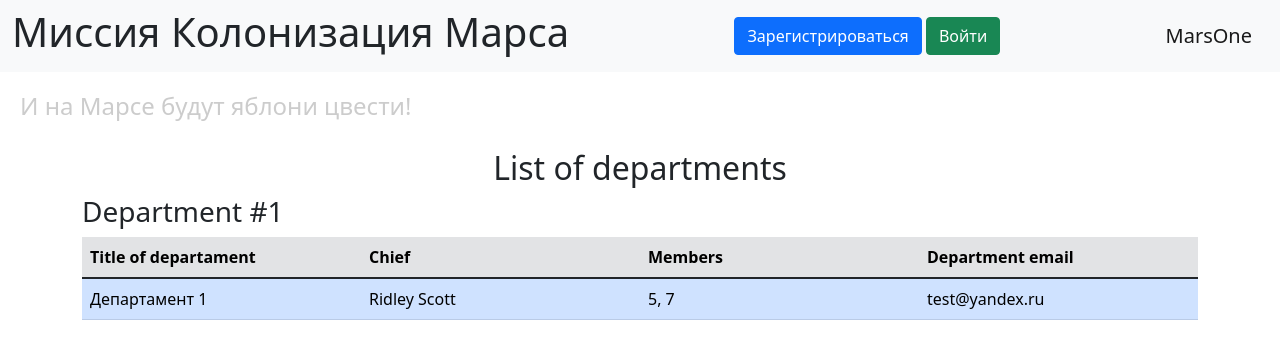
After one commit to KirillCodeCreator/flask-project, a Flask app: page /departments in a window 1280 px wide. The commit adds this page. Shown: the top 359 px of the page. Run offline with Flask 3, Linux system fonts and the light colour scheme; data comes from the database, SQL or seed files in the repository; both versions use the stored data as it was after the commit.

Commit message:
добавлена работа с департаментами (#13)
Co-authored-by: Kirill <okaydiscord@mail.ru>

```diff
--- a/data/departments.py
+++ b/data/departments.py
@@ -11,7 +11,7 @@ class Department(SqlAlchemyBase):  # SqlAlchemyBase Доступно в зада
     chief_id = sa.Column(sa.Integer, sa.ForeignKey('users.id'))
     chief = orm.relationship("User")
     members = sa.Column(sa.String)
-    email = sa.Column(sa.String)
+    email = sa.Column(sa.String, unique=True)
 
     def __repr__(self):
         return f"<Department {self.id} {self.title}>"
--- a/main.py
+++ b/main.py
@@ -2,8 +2,10 @@ from flask import Flask, render_template, redirect, flash, request, abort
 from flask_login import login_user, LoginManager, login_required, current_user
 
 from data import db_session
+from data.departments import Department
 from data.jobs import Jobs
 from data.users import User
+from forms.departments import AddDepartmentForm
 from forms.jobs import AddJobForm
 from forms.users import RegisterForm, LoginForm
 
@@ -119,6 +121,79 @@ def login():
     return render_template("login.html", title="Авторизация", form=form)
 
 
+@app.route("/add-department", methods=["GET", "POST"])
+@login_required
+def add_department():
+    form = AddDepartmentForm()
+    if form.validate_on_submit():
+        db_sess = db_session.create_session()
+        if db_sess.query(Department).filter(Department.email == form.email.data).first():
+            flash("Такой департамент уже существует", "danger")
+            return redirect("/add-department")
+        department = Department(
+            title=form.title.data,
+            chief_id=form.chief_id.data,
+            members=form.members.data,
+            email=form.email.data,
+        )
+        db_sess.add(department)
+        db_sess.commit()
+        return redirect("/departments")
+    return render_template("add_department.html", title="Добавить работу", form=form)
+
+
+@app.route("/edit-department/<int:department_id>", methods=["GET", "POST"])
+@login_required
+def edit_department(department_id):
+    form = AddDepartmentForm()
+    if request.method == "GET":
+        db_sess = db_session.create_session()
+        department = db_sess.query(Department).filter(Department.id == department_id) \
+            .filter((Department.chief == current_user) | (current_user.id == 1)).first()
+        if department:
+            form.title.data = department.title
+            form.chief_id.data = department.chief_id
+            form.members.data = department.members
+            form.email.data = department.email
+        else:
+            abort(404)
+    if form.validate_on_submit():
+        db_sess = db_session.create_session()
+        department = db_sess.query(Department).filter(Department.id == department_id) \
+            .filter((Department.chief == current_user) | (current_user.id == 1)).first()
+        if department:
+            department.title = form.title.data
+            department.chief_id = form.chief_id.data
+            department.members = form.members.data
+            department.email = form.email.data
+            db_sess.commit()
+            return redirect("/departments")
+        else:
+            abort(404)
+    return render_template("add_department.html", title="Изменить работу", form=form)
+
+
+@app.route("/delete-department/<int:department_id>")
+@login_required
+def delete_department(department_id):
+    db_sess = db_session.create_session()
+    department = db_sess.query(Department).filter(Department.id == department_id) \
+        .filter((Department.chief == current_user) | (current_user.id == 1)).first()
+    if department:
+        db_sess.delete(department)
+        db_sess.commit()
+    else:
+        abort(404)
+    return redirect("/departments")
+
+
+@app.route("/departments")
+def departments_list():
+    db_sess = db_session.create_session()
+    departments = db_sess.query(Department).all()
+    return render_template("departments_list.html", departments=departments)
+
+
 @app.route("/")
 def work_log():
     db_sess = db_session.create_session()
--- /dev/null
+++ b/templates/departments_list.html
@@ -0,0 +1,45 @@
+{% extends 'base.html' %}
+
+{% block content %}
+
+<h2 align="center">List of departments</h2>
+{% if current_user.is_authenticated %}
+<div>
+    <a href="/" class="btn btn-primary mt-3 mb-4">Работы</a>
+    <a href="/add-department" class="btn btn-primary mt-3 mb-4">Добавить Департамент</a>
+</div>
+{% endif %}
+{% for department in departments %}
+<div class="mb-3 job">
+    <h3>Department #{{ department.id }}</h3>
+    <table class="table works mb-1" style="table-layout: fixed;">
+        <thead class="table-secondary">
+        <tr>
+            {% for header in ["Title of departament", "Chief", "Members", "Department email"] %}
+            <th scope="col" class="col-md-auto">{{ header }}</th>
+            {% endfor %}
+        </tr>
+        </thead>
+        <tbody>
+        <tr class="align-middle">
+            <td class="table-primary">{{ department.title }}</td>
+            <td class="table-primary">{{ department.chief.name }} {{ department.chief.surname }}</td>
+            <td class="table-primary">{{ department.members }}</td>
+            <td class="table-primary">{{ department.email }}</td>
+        </tr>
+        </tbody>
+    </table>
+    {% if current_user.is_authenticated and (current_user == department.chief or current_user.id == 1) %}
+    <div>
+        <a href="/edit-department/{{ department.id }}" class="btn btn-warning">
+            Изменить
+        </a>
+        <a href="/delete-department/{{ department.id }}" class="btn btn-danger">
+            Удалить
+        </a>
+    </div>
+    {% endif %}
+</div>
+{% endfor %}
+
+{% endblock %}
--- a/templates/work_log.html
+++ b/templates/work_log.html
@@ -6,6 +6,7 @@
 {% if current_user.is_authenticated %}
 <div>
     <a href="/addjob" class="btn btn-primary mt-3 mb-4">Добавить Работу</a>
+    <a href="/departments" class="btn btn-primary mt-3 mb-4">Департаменты</a>
 </div>
 {% endif %}
 {% for job in jobs %}
```
Also changed, not shown: forms/departments.py (added, +11 -0 lines), templates/add_department.html (added, +45 -0 lines), db/blogs.db.
